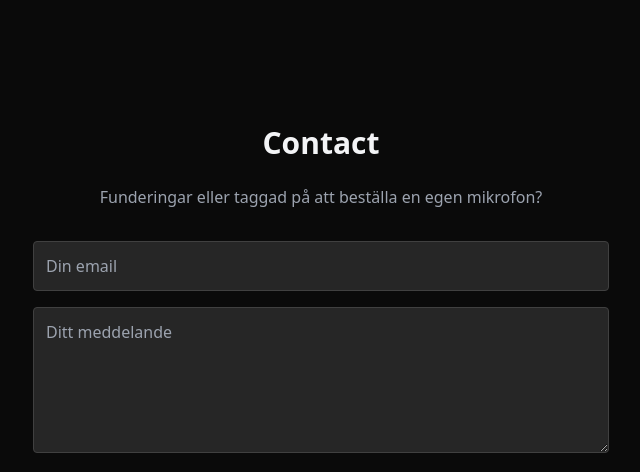
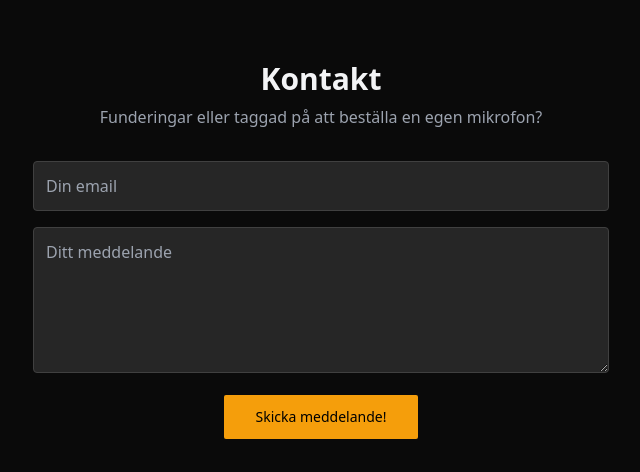
Before and after one commit to johgruapps/grundtman-guitars, a plain HTML site: page index.html in a window 1280 px wide. Shown: the part 307-779 px from the top of the page, without its empty margins (319-959 px from the left). Drawn offline with nearby package versions, Linux system fonts and the light colour scheme.

Commit message:
Update index.html

```diff
--- a/index.html
+++ b/index.html
@@ -17,9 +17,9 @@
       <p>Made by hand in my workshop.</p>
     </div>
 
-    <section id="contact" class="mt-16 py-16 text-gray-100">
+    <section id="contact" class="mt-16 text-gray-100">
       <div class="max-w-xl mx-auto text-center">
-        <h2 class="text-3xl font-bold mb-6">Contact</h2>
+        <h2 class="text-3xl font-bold mb-2">Kontakt</h2>
         <p class="mb-8 text-gray-400">
           Funderingar eller taggad på att beställa en egen mikrofon?
         </p>
```
